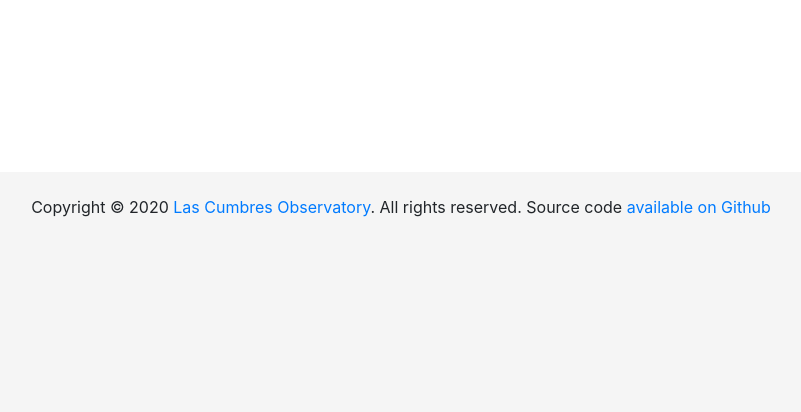
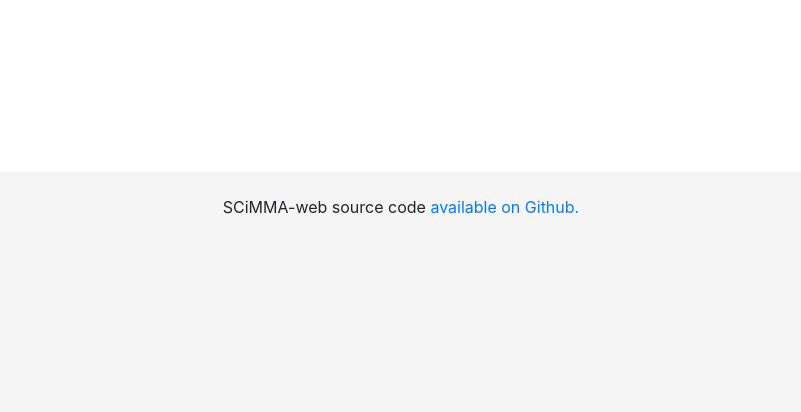
Before and after one commit to LCOGT/scimma-web, a Flask app: page / in a window 1280 px wide. Shown: the part 388-800 px from the top of the page, without its empty margins (239-1040 px from the left). Run offline with Flask 2, Linux system fonts and the light colour scheme; some libraries are stand-ins or nearby versions.

Commit message:
remove LCO copyright notice

```diff
--- a/templates/base.html
+++ b/templates/base.html
@@ -67,7 +67,7 @@
     <nav class="navbar navbar-expand-md navbar-light bg-light">
       <div class="container">
         <a class="navbar-brand" href="https://scimma.org">
-          <img src="static/Hopskotch_logo_candidate_2.png">
+          <img src="/static/Hopskotch_logo_candidate_2.png">
         </a>
         <div class="branding">
           <span class="branding-lg"><a href="/" class="text-dark">SCiMMA-web</a></span><br/>
@@ -86,8 +86,7 @@
     <footer class="footer">
       <div class="container">
         <p class="thanks">
-          Copyright © 2020 <a href="https://lco.global">Las Cumbres Observatory</a>. All rights reserved.
-          Source code <a href="https://github.com/LCOGT/scimma-web" title="source code">available on Github</a>
+          SCiMMA-web source code <a href="https://github.com/LCOGT/scimma-web" title="source code">available on Github.</a>
         </p>
       </div>
     </footer>
```
